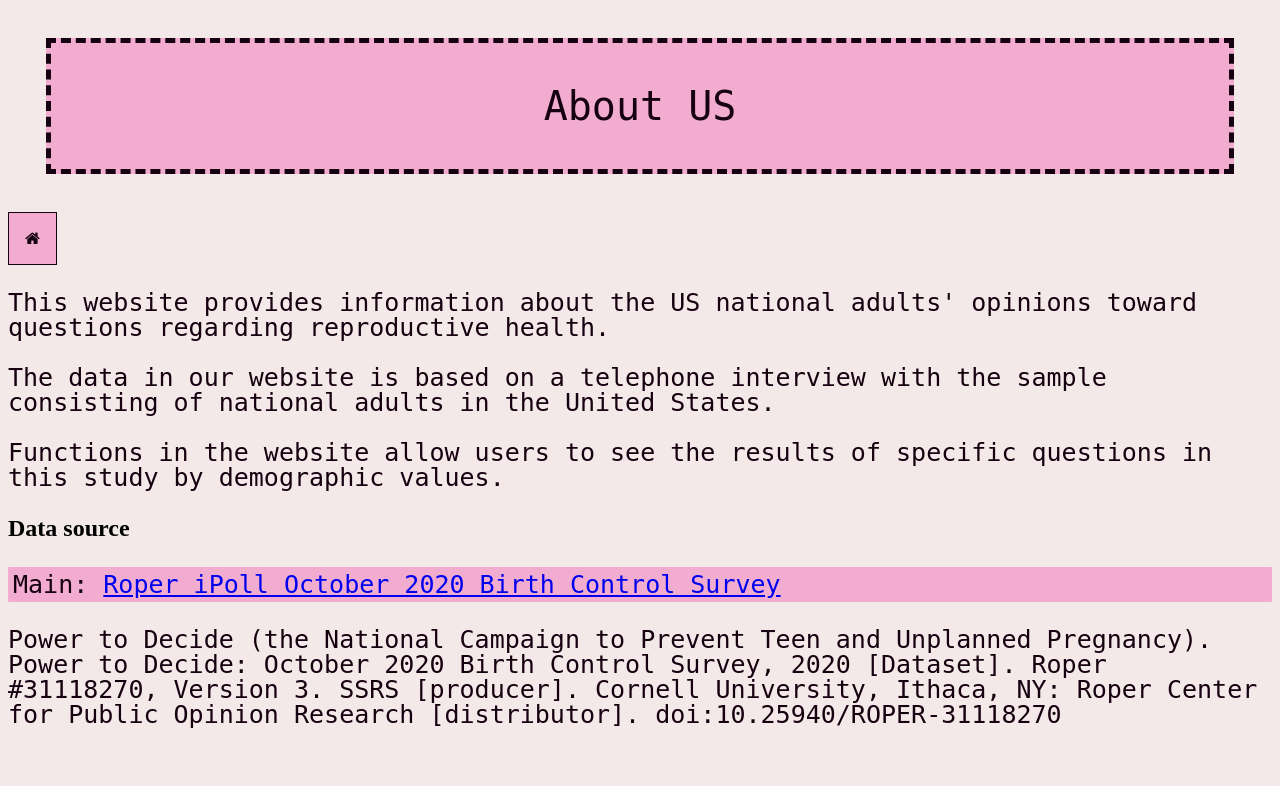
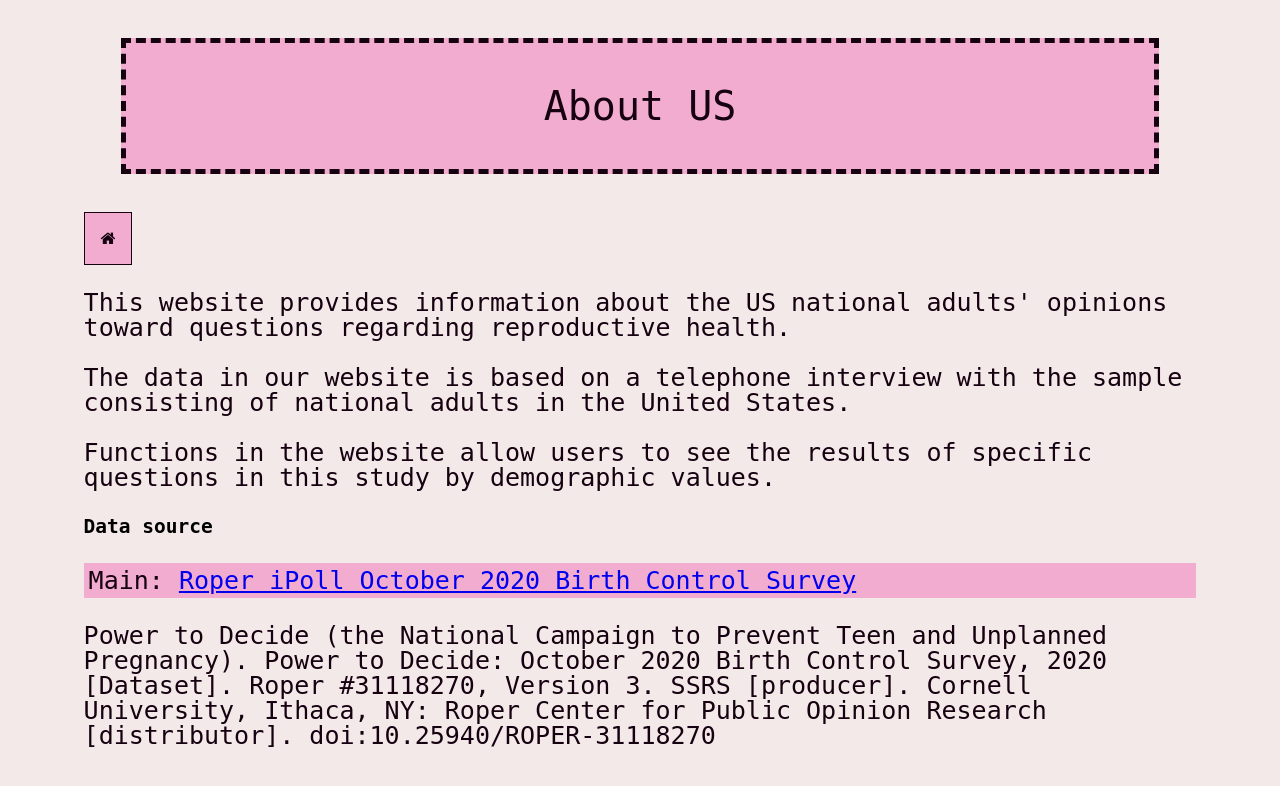
Before and after one commit to CS257-F23/team-project-d, a Flask app: page /about in a window 1280 px wide. Shown: the top 786 px of the page. Run offline with Flask 3, Linux system fonts and the light colour scheme.

Commit message:
padding and fonts for GD3

```diff
--- a/static/about.css
+++ b/static/about.css
@@ -17,6 +17,10 @@ h1 {
     font-size: 40px;
   }
 
+  h2 {
+    font-family: monospace;
+  }
+
   p {
     font-family: monospace;
     line-height: 1;
@@ -27,6 +31,8 @@ h1 {
 
   body {
     background-color:rgb(244, 233, 233);
+    padding-left: 2cm;
+    padding-right: 2cm;
   }
 
   /*decoration of nav bar*/
--- a/static/datapage.css
+++ b/static/datapage.css
@@ -66,4 +66,8 @@ p {
 canvas {
     margin: 10 auto;
 }
-body {background-color: rgb(244, 233, 233);}
+body {
+  background-color: rgb(244, 233, 233);
+  padding-left: 2cm;
+  padding-right: 2cm;
+}
--- a/static/notFound.css
+++ b/static/notFound.css
@@ -41,6 +41,8 @@ h1 {
 
   body {
     background-color:rgb(244, 233, 233);
+    padding-left: 2cm;
+    padding-right: 2cm;
   }
 
 
--- a/static/search.css
+++ b/static/search.css
@@ -14,6 +14,10 @@ h1 {
   border-width: 5px;
   border-color:rgb(22, 1, 16);
   font-size: 40px;
+}
+
+p {
+  font-family: monospace;
 }
 
 a {
@@ -140,6 +144,8 @@ input[type="submit"] {
 
   body {
     background-color: rgb(244,233,233);
+    padding-left: 2cm;
+    padding-right: 2cm;
   }
 
 
```
